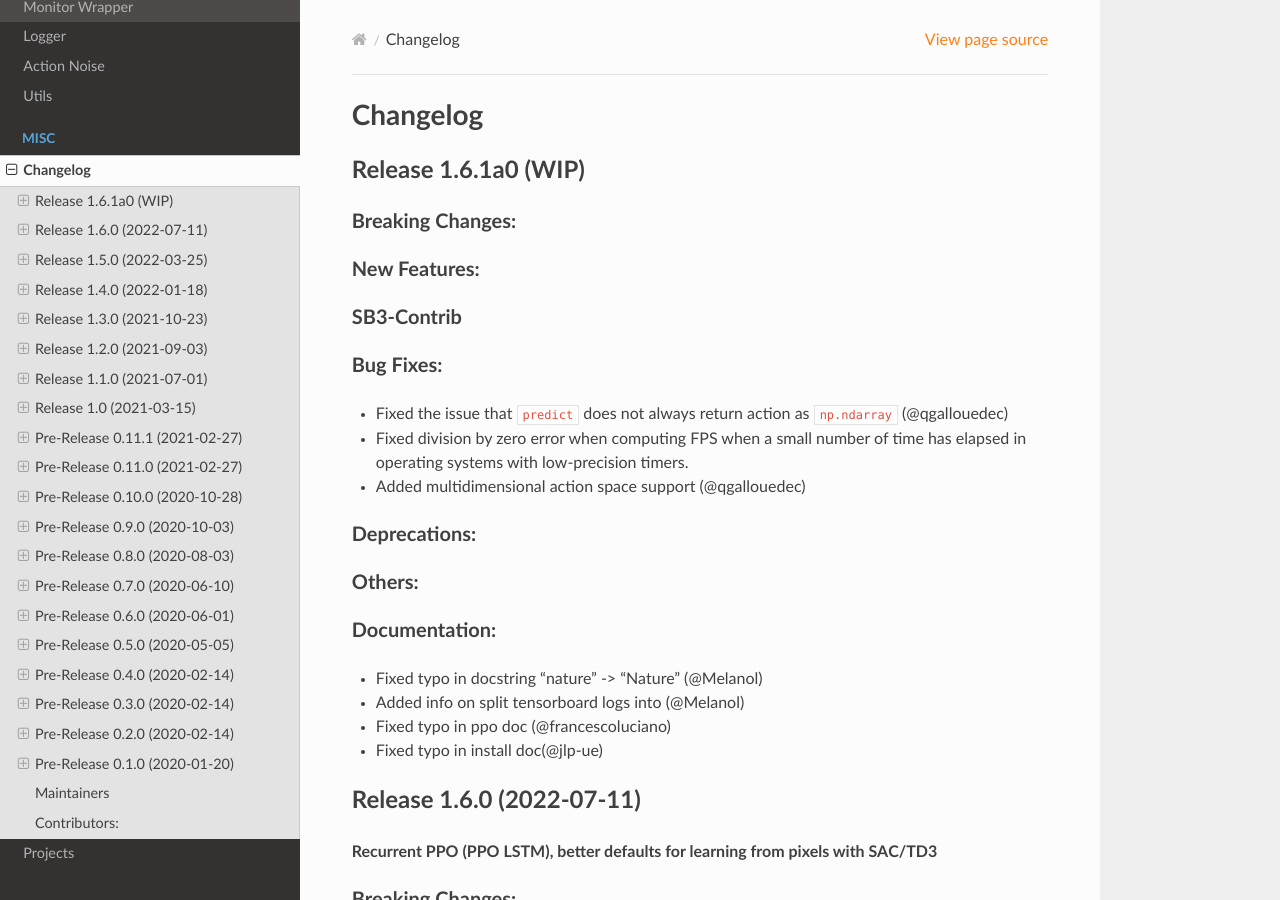
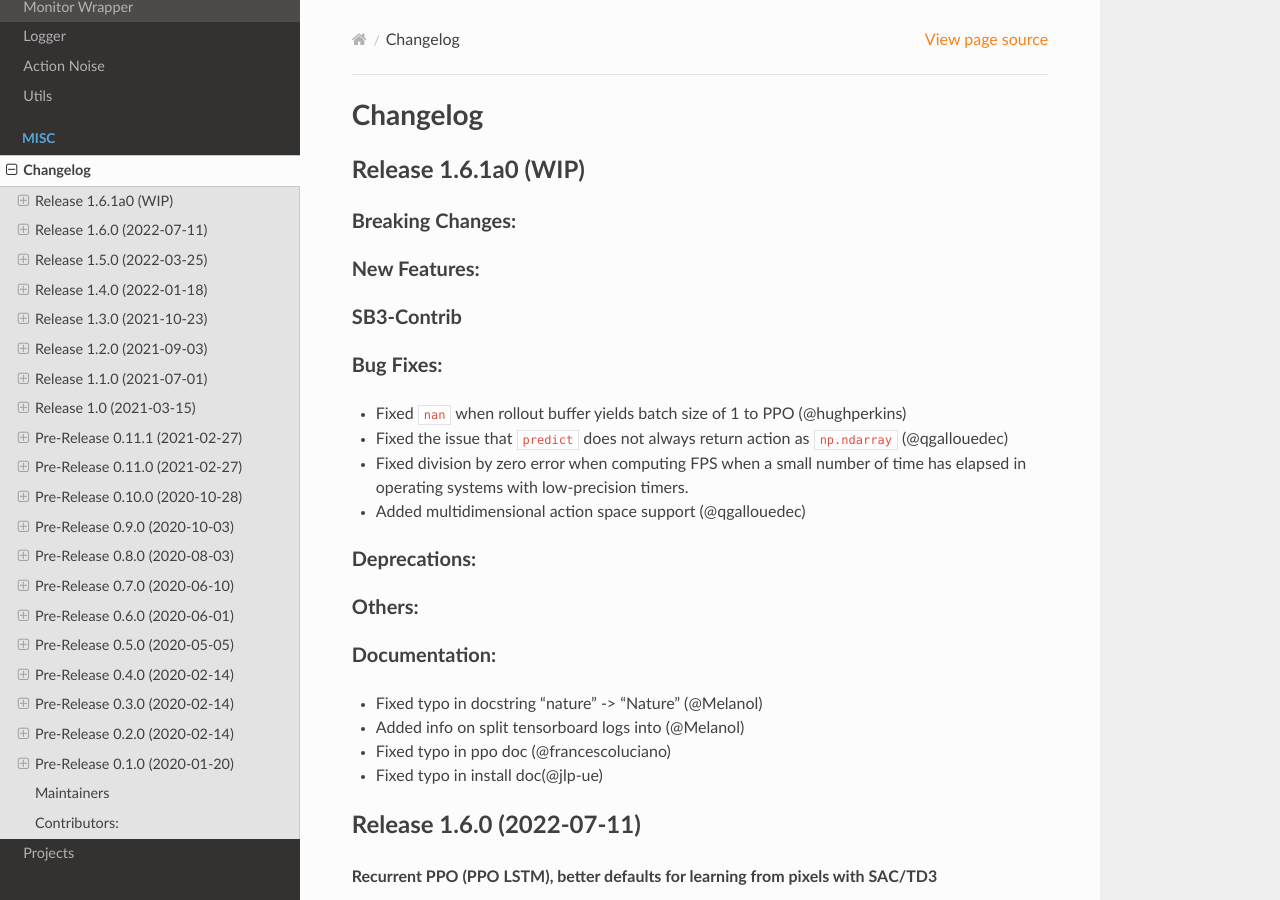
Before and after one commit to DLR-RM/stable-baselines3, a Sphinx documentation site: the page built from docs/misc/changelog.rst, in a window 1280 px wide and 900 px high. Built offline with Sphinx 7.4.7 and the Read the Docs theme 2.0.0, drawn with Linux system fonts in a browser that asks for light colours.

Commit message:
update change log

```diff
--- a/docs/misc/changelog.rst
+++ b/docs/misc/changelog.rst
@@ -17,6 +17,7 @@
 
 Bug Fixes:
 ^^^^^^^^^^
+- Fixed ``nan`` when rollout buffer yields batch size of 1 to PPO (@hughperkins)
 - Fixed the issue that ``predict`` does not always return action as ``np.ndarray`` (@qgallouedec)
 - Fixed division by zero error when computing FPS when a small number of time has elapsed in operating systems with low-precision timers.
 - Added multidimensional action space support (@qgallouedec)
```
